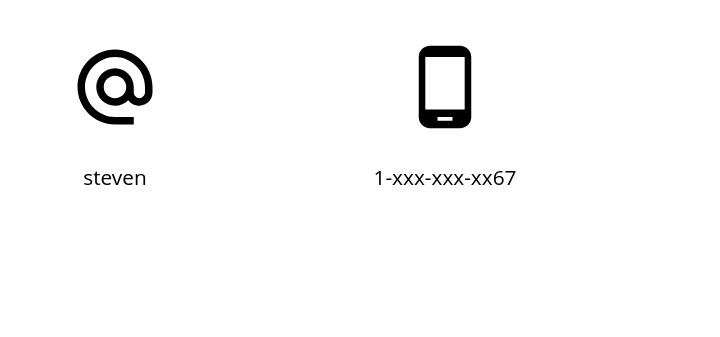
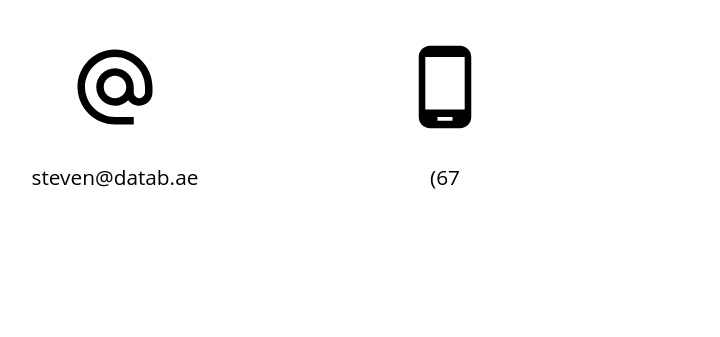
Before and after one commit to stackbit-projects/festive-mahogany-a93a7, a Gatsby site: page /contact in a window 1280 px wide. Shown: the part 463-800 px from the top of the page, 190-910 px from the left. Built offline with nearby package versions, Linux system fonts and the light colour scheme; Gatsby itself is replaced by a stand-in of ours.

Commit message:
contact.js: Multiple updates: * updated div 1 in div 2 * updated div 2 in div 2

```diff
--- a/src/pages/contact.js
+++ b/src/pages/contact.js
@@ -32,8 +32,8 @@ class ContactPage extends Component {
               className="contact-icon"
             ></img>
           </div>
-          <div className="contact-grid-item">steven</div>
-          <div className="contact-grid-item">1-xxx-xxx-xx67</div>
+          <div className="contact-grid-item">steven@datab.ae</div>
+          <div className="contact-grid-item">(67</div>
           <div className="contact-grid-item">@CraftyCo</div>
         </div>
       </Layout>
```
